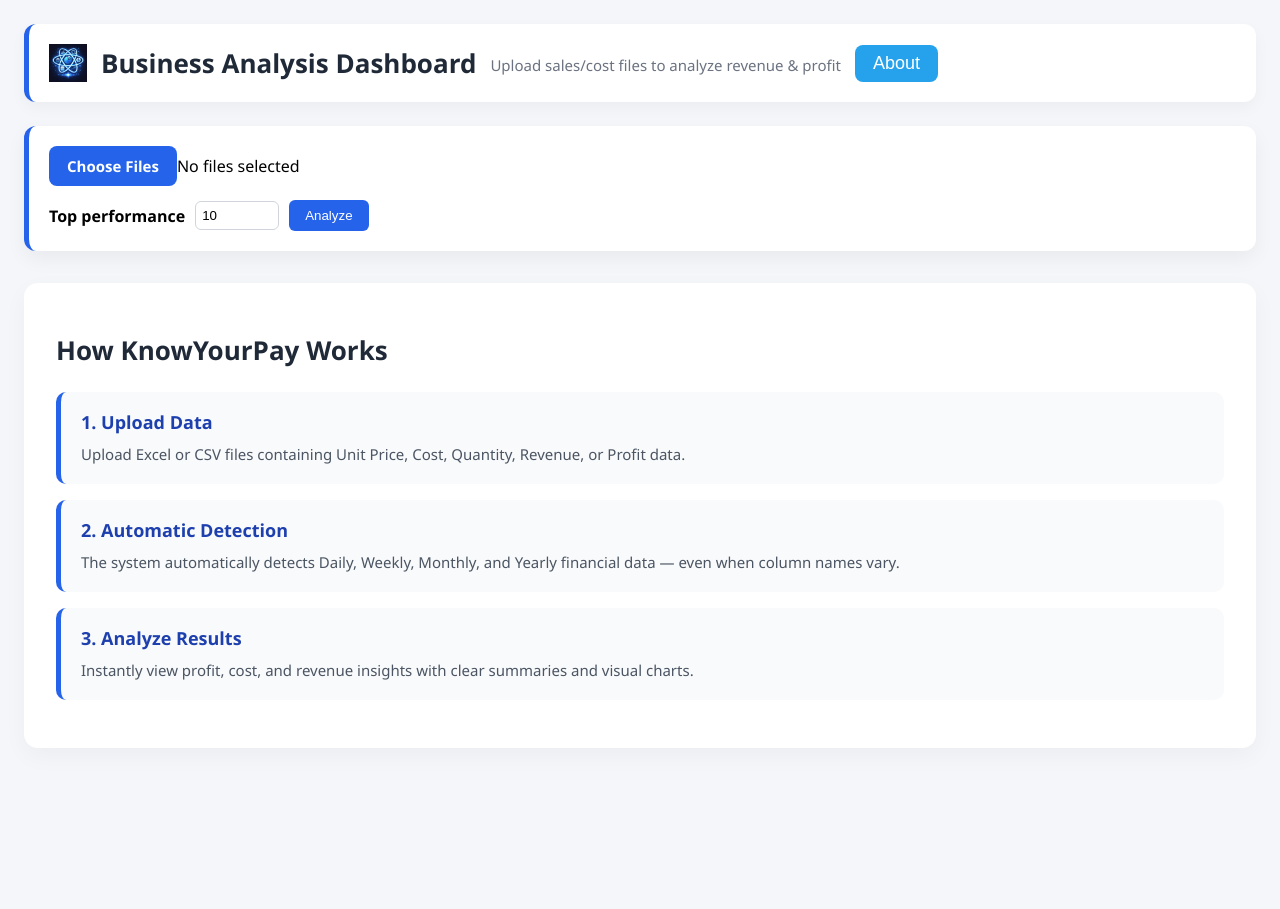
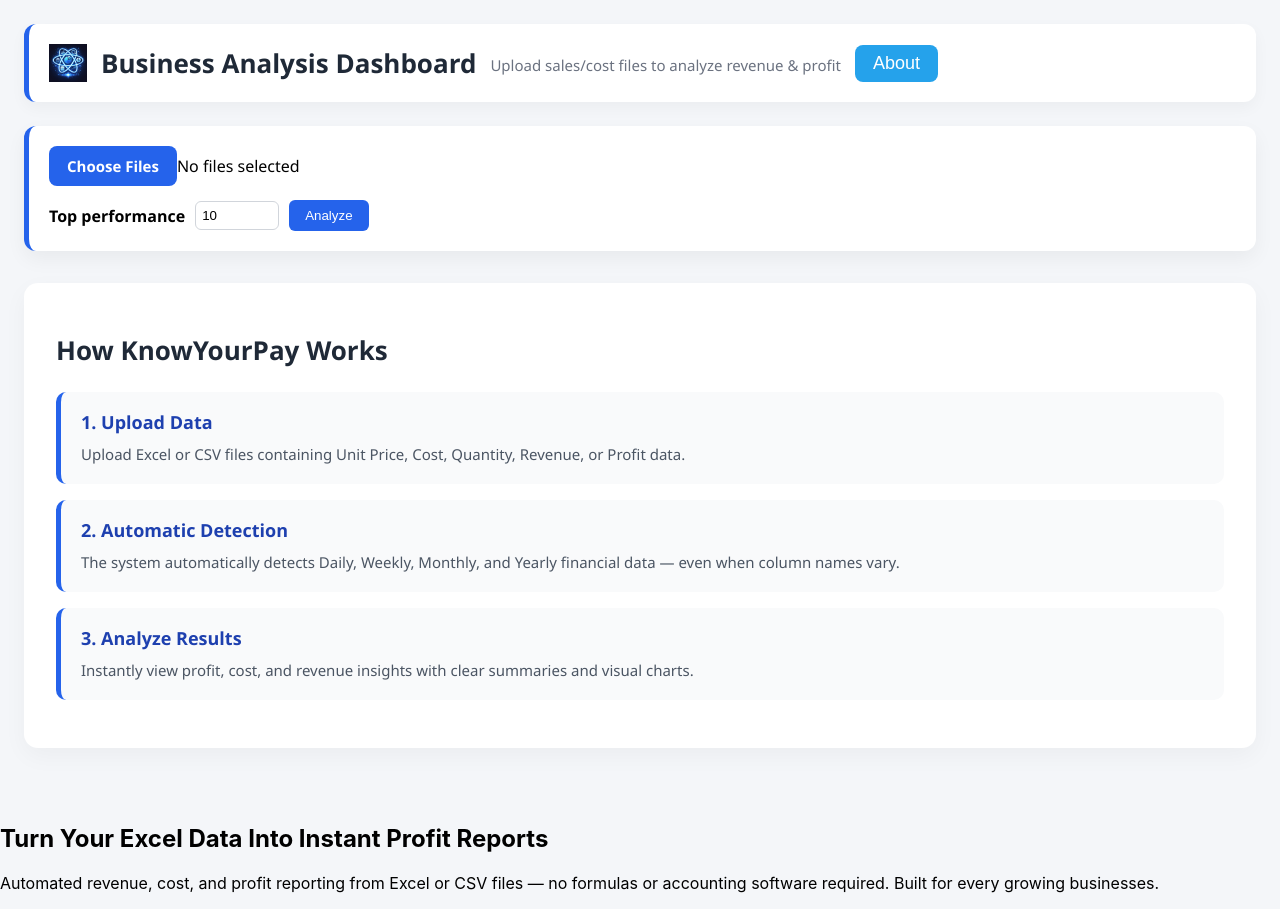
Before and after one commit to MadhumithaPadiripaty/Know-You, a React (Create React App) app in the folder frontend/: page / in a window 1280 px wide. Before the commit the page ends 804 px from the top, so only its background shows below. Built offline with nearby package versions, Linux system fonts and the light colour scheme.

Commit message:
profit origin and index

```diff
--- a/frontend/public/index.html
+++ b/frontend/public/index.html
@@ -7,14 +7,14 @@
     <meta name="theme-color" content="#000000" />
     <meta
       name="description"
-      content="Know Your Pay helps businesses analyze/track inventory, profit, costs, sales and revenue by simply uploading Excel or CSV files. Get clear reports in seconds—no formulas, no spreadsheets, no accounting tools needed."
-    />
+      content="Turn your Excel data into instant profit reports. Automated revenue, cost, and profit reporting from Excel or CSV files — no formulas or accounting software required."
+/>
     <meta name="keywords"
       content="revenue analysis, profit calculator, excel analytics, cost analysis, financial dashboard" />
 
     <link rel="apple-touch-icon" href="%PUBLIC_URL%/logo.png" />
 
-    <title>Know You -Quick and Automated Revenue, Cost & Profit Report | Know Your Pay </title>
+    <title>Know You -Automated Revenue, Cost & Profit Report</title>
     <meta name="google-site-verification" content="-cE1FWfT2hhI4ZPSG7IAfxe9sUTgFTpCDK8zbN74Icg" />
 
     <!-- Open Graph (LinkedIn, Facebook, WhatsApp) -->
@@ -47,16 +47,13 @@
   <body>
     <noscript>You need to enable JavaScript to run this app.</noscript>
     <div id="root"></div>
-    <!--
-      This HTML file is a template.
-      If you open it directly in the browser, you will see an empty page.
 
-      You can add webfonts, meta tags, or analytics to this file.
-      The build step will place the bundled scripts into the <body> tag.
-
-      To begin the development, run `npm start` or `yarn start`.
-      To create a production bundle, use `npm run build` or `yarn build`.
-    -->
+    <section class="hero">
+    <h1>Turn Your Excel Data Into Instant Profit Reports</h1>
+    <p class="subheadline">
+      Automated revenue, cost, and profit reporting from Excel or CSV files — no formulas or accounting software required. Built for every growing businesses.
+    </p>
+  </section>
 
   </body>
 </html>
--- a/frontend/src/pages/Dashboard.jsx
+++ b/frontend/src/pages/Dashboard.jsx
@@ -86,11 +86,6 @@
 
       {loading && <div className="loading">⏳ Processing files...</div>}
 
-
-      <div className="docs-wrapper">
-          <Docs />
-        </div>
-
       {results && (
         <>
           {/* Summary */}
@@ -150,6 +145,9 @@
           )}
         </>
       )}
+      <div className="docs-wrapper">
+          <Docs />
+        </div>
     </div>
   );
 }
```
Also changed, not shown: 2 other files (tests, documents, lock files or other folders).
